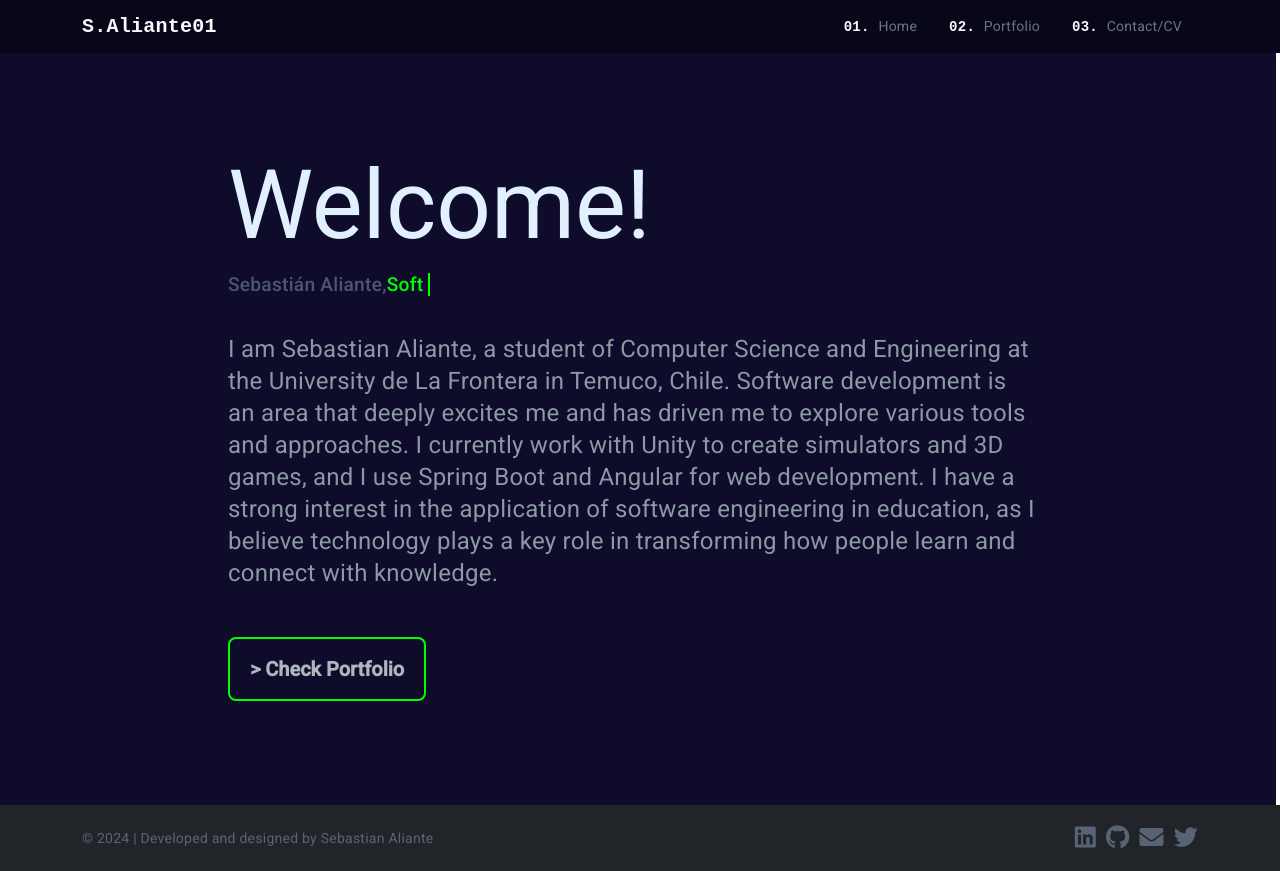
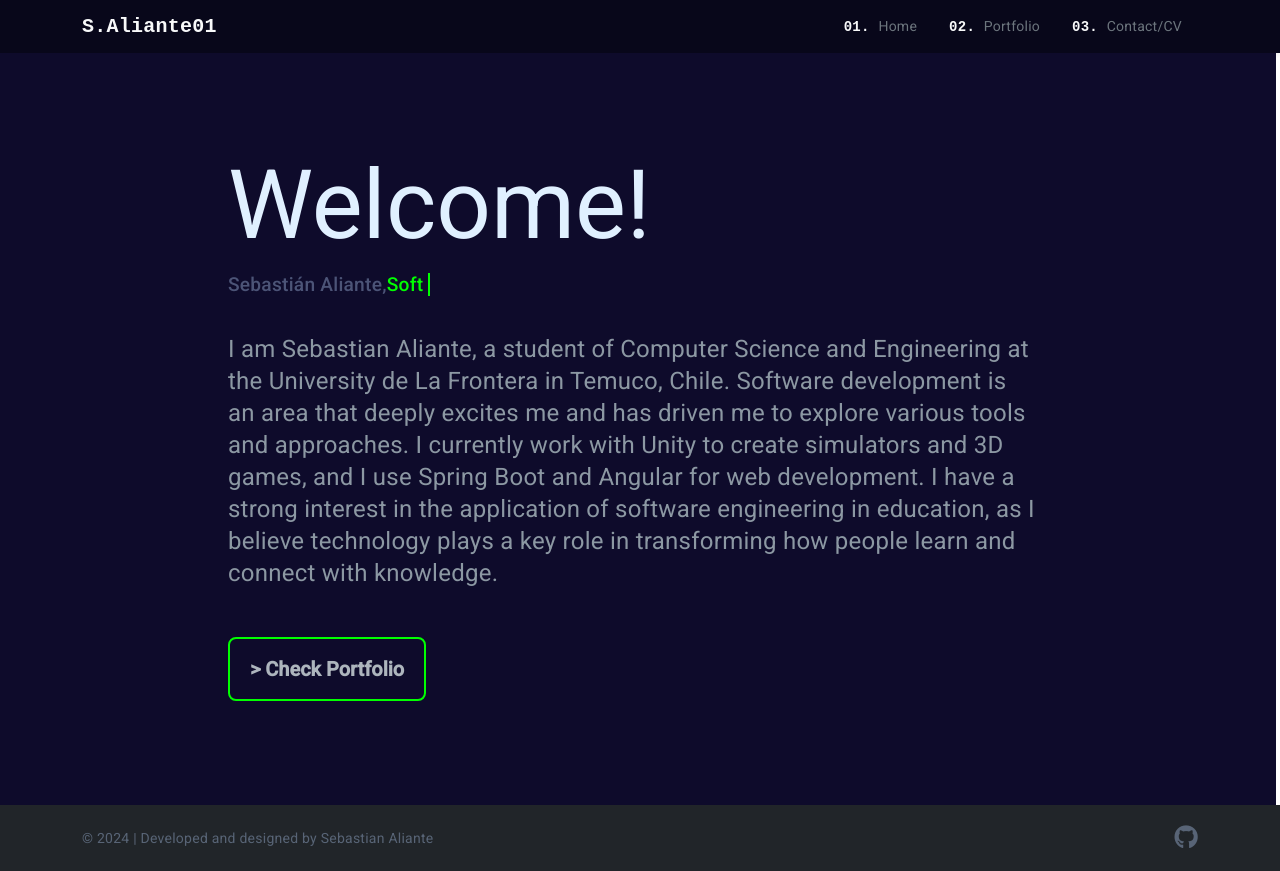
Before and after one commit to saliante01/aliante-portfolio, an Angular app: page / in a window 1280 px wide. Built offline with nearby package versions, Linux system fonts and the light colour scheme.

Commit message:
Delete buttons

```diff
--- a/src/app/footer/footer.component.html
+++ b/src/app/footer/footer.component.html
@@ -4,16 +4,7 @@
       <p>&copy; <span id="currentYear"></span> {{currentYear }} | Developed and designed by Sebastian Aliante</p>
       <div class="footer-icons">
         <a href="" target="_blank">
-          <i class="fab fa-linkedin"></i>
-        </a>
-        <a href="" target="_blank">
           <i class="fab fa-github"></i>
-        </a>
-        <a href="mailto:bcalderoni.ti@gmail.com">
-          <i class="fas fa-envelope"></i>
-        </a>
-        <a href="" target="_blank">
-          <i class="fab fa-twitter"></i>
         </a>
       </div>
     </div>
```
